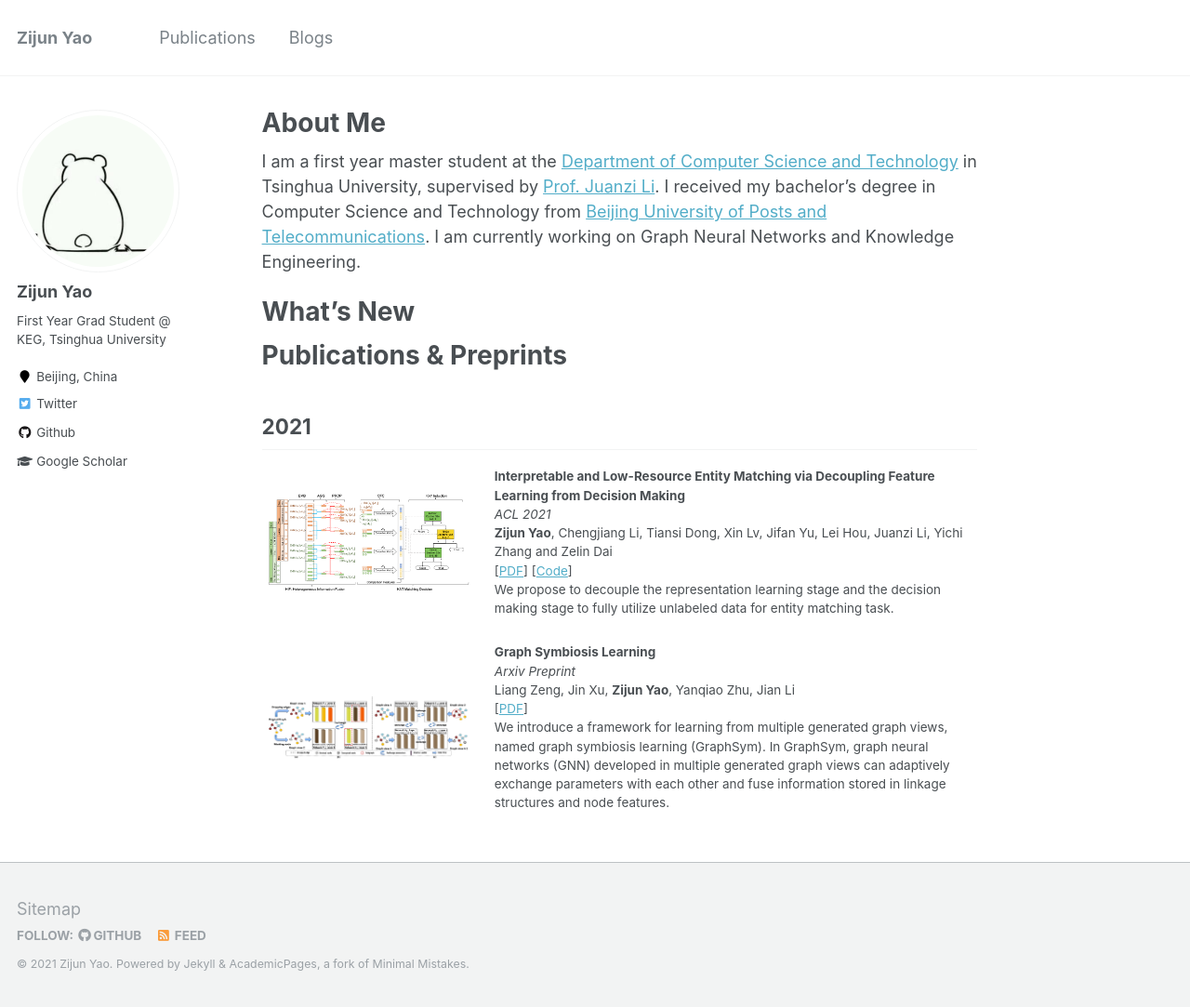
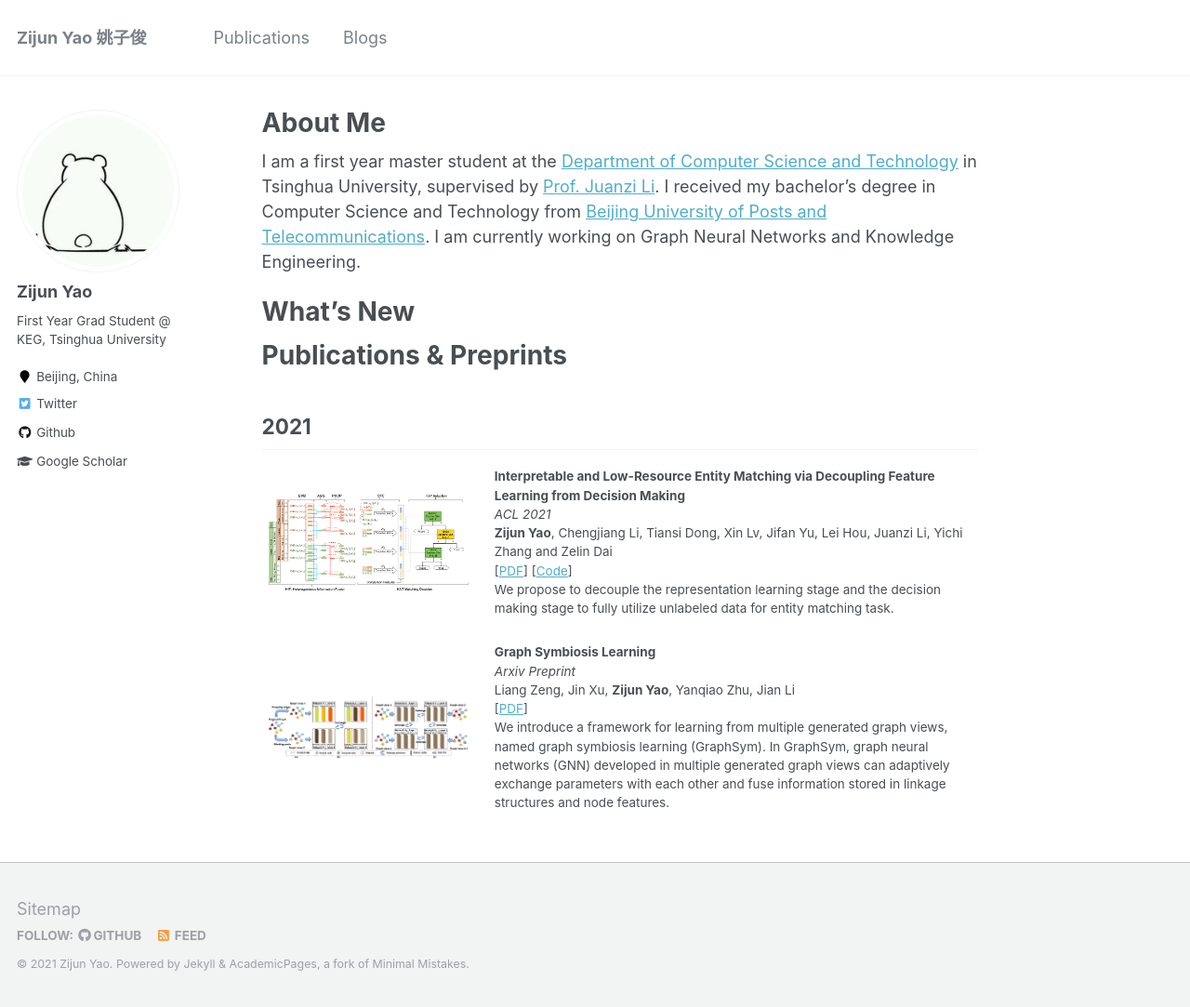
Before and after one commit to TranSirius/TranSirius.github.io, a Jekyll site: the page built from _pages/about.md, in a window 1280 px wide and 1083 px high. Shown: the whole window at 93% size. Built offline with Jekyll 4.4.1, drawn with Linux system fonts in a browser that asks for light colours.

Commit message:
add chinese name

```diff
--- a/_config.yml
+++ b/_config.yml
@@ -7,7 +7,7 @@
 
 # Site Settings
 locale                   : "en-US"
-title                    : "Zijun Yao"
+title                    : "Zijun Yao 姚子俊"
 title_separator          : "-"
 name                     : &name "Zijun Yao"
 description              : &description "First Year Grad Student @ Knowledge Engineering Group, Tsinghua University"
```
